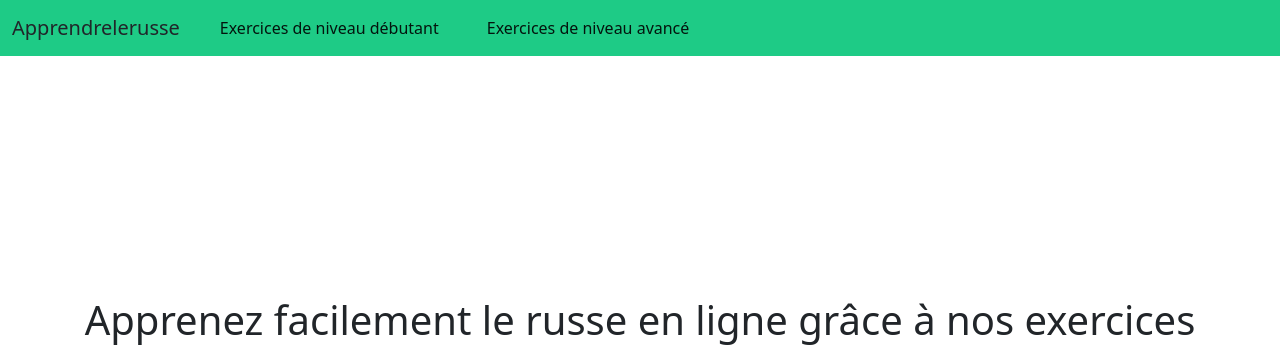
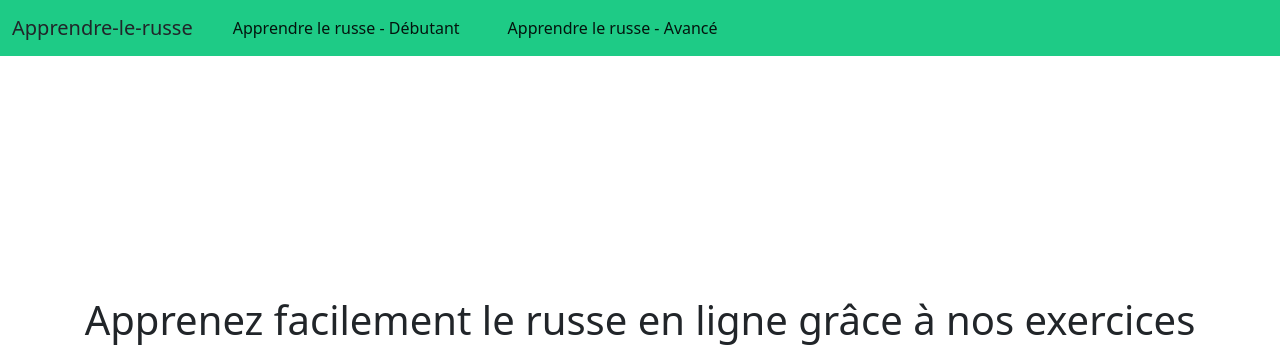
Before and after one commit to kekea1/store-analyser, a Flask app: page / in a window 1280 px wide. Shown: the top 349 px of the page. Run offline with Flask 2, Linux system fonts and the light colour scheme.

Commit message:
Update head.html

```diff
--- a/templates/head.html
+++ b/templates/head.html
@@ -5,7 +5,7 @@
     <nav class="navbar navbar-light fixed-top navbar-expand-lg mb-3" style="background-color:#1ECB86">
       <div class="container-fluid">
         <a href="/" class="navbar-brand fst-normal text-dark" >
-Apprendrelerusse
+Apprendre-le-russe
         </a>
         <button class="navbar-toggler" data-bs-toggle="collapse" data-bs-target="#col" >
           <span class="navbar-toggler-icon">
@@ -15,10 +15,10 @@ Apprendrelerusse
         <div class="collapse navbar-collapse" id="col">
           <ul class="navbar-nav  ">
             <li class="nav-item ">
-              <a href="https://apprendrelerusse.herokuapp.com/general/" class="nav-link active mx-3">Exercices de niveau débutant</a>
+              <a href="https://apprendrelerusse.herokuapp.com/general/" class="nav-link active mx-3">Apprendre le russe - Débutant</a>
             </li>
             <li class="nav-item">
-              <a href="https://apprendrelerusse.herokuapp.com/precis/" class="nav-link  active mx-3">Exercices de niveau avancé</a>
+              <a href="https://apprendrelerusse.herokuapp.com/precis/" class="nav-link  active mx-3">Apprendre le russe - Avancé</a>
             </li>
 
 
@@ -26,7 +26,7 @@ Apprendrelerusse
           </ul>
 
 
-        </div>
+        </main>
 
       </div>
 
```
